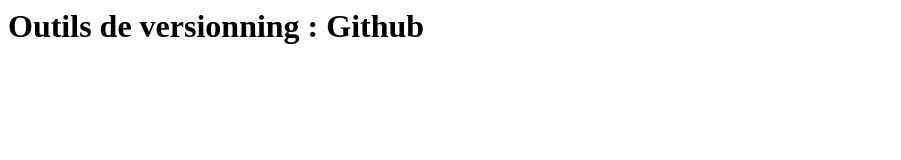
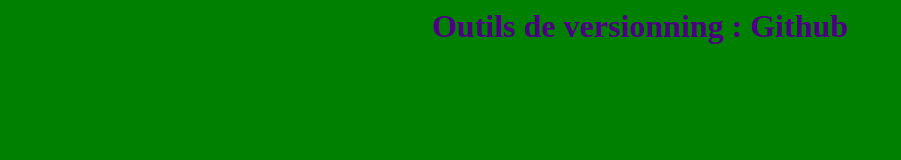
Before and after one commit to lionelderrick97/hackathon-devops, a plain HTML site: page index.html in a window 1280 px wide. Shown: the whole page, without its empty margins (0-901 px from the left). Drawn offline with Linux system fonts and the light colour scheme.

Commit message:
modification du titre

```diff
--- a/index.html
+++ b/index.html
@@ -4,7 +4,8 @@
 	<meta name="viewport" content="width=device-width, initial-scale=1.0">
 	<title>Hackathon DevOps</title>
 </head>
-<body>
-	<h1>Outils de versionning : Github</h1>
+<body style="background-color: green;">
+	<h1 style="color: indigo; text-align: center; padding-top: 20px padding-bottom :20 px;">Outils de versionning : Github</h1>
+
 </body>
 </html>
```
